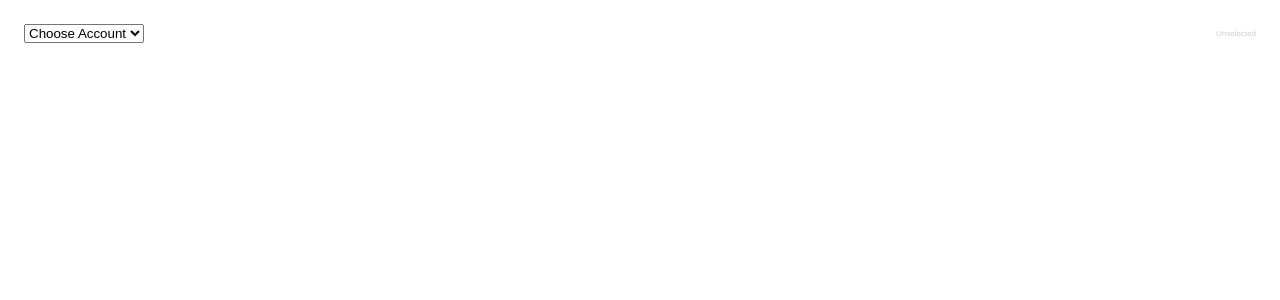
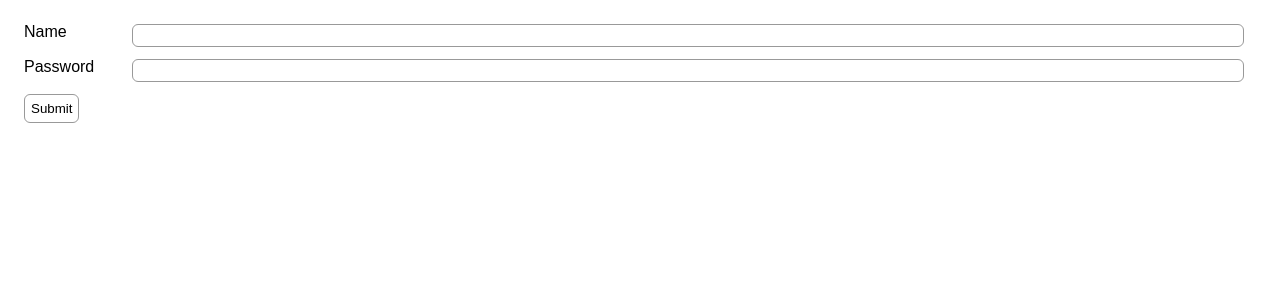
Before and after one commit to bbb-develop/wanan, a React (Create React App) app: page / in a window 1280 px wide. Shown: the top 300 px of the page. Built offline with nearby package versions, Linux system fonts and the light colour scheme.

Commit message:
Add session

```diff
--- /dev/null
+++ b/src/api/login/caller.js
@@ -0,0 +1,21 @@
+import humps from 'humps';
+import { Method } from '../promise-request';
+
+const caller = (data) => {
+  const {
+    name,
+    password,
+  } = data;
+
+  const url = `/login`;
+
+  return ({
+    method: Method.POST,
+    url,
+    data: humps.decamelizeKeys({
+      name, password,
+    }),
+  });
+};
+
+export default caller;
--- /dev/null
+++ b/src/api/login/index.js
@@ -0,0 +1 @@
+export { default as useLogin } from './useLogin';
--- /dev/null
+++ b/src/api/login/useLogin.js
@@ -0,0 +1,36 @@
+import { useState, useCallback, useMemo } from 'react';
+import humps from 'humps';
+
+import promiseRequest from '../promise-request';
+import caller from './caller';
+
+const transform = (data) => humps.camelizeKeys(data.data || data);
+
+function useLogin() {
+  const requestAction = useMemo(() => promiseRequest(caller, transform), []);
+  const [loading, setLoading] = useState(false);
+  const handleRequest = useCallback((params) => requestAction(params), [
+    requestAction,
+  ]);
+  const login = useCallback(
+    async (payload) => {
+      setLoading(true);
+
+      const { data, error } = await handleRequest(payload);
+      setLoading(false);
+
+      if (error) {
+        return Promise.reject(error);
+      }
+      return Promise.resolve(data);
+    },
+    [handleRequest],
+  );
+
+  return {
+    login,
+    loadingLogin: loading,
+  };
+}
+
+export default useLogin;
--- /dev/null
+++ b/src/api/logout/caller.js
@@ -0,0 +1,13 @@
+import { Method } from '../promise-request';
+
+const caller = (data) => {
+
+  const url = `/logout`;
+
+  return ({
+    method: Method.POST,
+    url,
+  });
+};
+
+export default caller;
--- /dev/null
+++ b/src/api/logout/index.js
@@ -0,0 +1 @@
+export { default as useLogout } from './useLogout';
--- /dev/null
+++ b/src/api/logout/useLogout.js
@@ -0,0 +1,36 @@
+import { useState, useCallback, useMemo } from 'react';
+import humps from 'humps';
+
+import promiseRequest from '../promise-request';
+import caller from './caller';
+
+const transform = (data) => humps.camelizeKeys(data.data || data);
+
+function useLogout() {
+  const requestAction = useMemo(() => promiseRequest(caller, transform), []);
+  const [loading, setLoading] = useState(false);
+  const handleRequest = useCallback((params) => requestAction(params), [
+    requestAction,
+  ]);
+  const logout = useCallback(
+    async (payload) => {
+      setLoading(true);
+
+      const { data, error } = await handleRequest(payload);
+      setLoading(false);
+
+      if (error) {
+        return Promise.reject(error);
+      }
+      return Promise.resolve(data);
+    },
+    [handleRequest],
+  );
+
+  return {
+    logout,
+    loadingLogout: loading,
+  };
+}
+
+export default useLogout;
--- a/src/pages/Home/Home.jsx
+++ b/src/pages/Home/Home.jsx
@@ -2,6 +2,8 @@ import React, { useEffect, useState } from 'react';
 import styled from 'styled-components';
 import { isNil } from 'lodash';
 import { useGetRooms } from '../../api/getRooms';
+import { useLogin } from '../../api/login';
+import { useLogout } from '../../api/logout';
 import { Room } from '../../components/Room';
 import { useApplicationContext } from '../../providers/applicationProvider';
 
@@ -19,6 +21,7 @@ const StyledTopContainer =styled.div`
   }
 
   .token {
+    margin-left: 6px;
     font-size: 8px;
     color: #ccc;
     max-width: 50%;
@@ -28,42 +31,119 @@ const StyledTopContainer =styled.div`
   }
 `;
 
+const StyledForm = styled.form`
+  margin-bottom: 12px;
+`;
+
+const StyledInputContainer = styled.div`
+  display: flex;
+  margin-bottom: 12px;
+
+  label {
+    width: 120px;
+  }
+`;
+
+const StyledInput = styled.input`
+  width: 100%;
+  margin-right: 12px;
+  border: 1px solid #999;
+  border-radius: 6px;
+  padding: 3px 6px;
+`;
+
+const StyledButton =styled.button`
+  border: 1px solid #999;
+  padding: 6px;
+  border-radius: 6px;
+`;
+
 const StyledRoom = styled(Room)`
   margin-top: 12px;
 `;
 
 const Home = () => {
   const [rooms, setRooms] = useState([])
-  const { token, setToken, accountConfigs } = useApplicationContext()
+  const [name, setName] = useState('');
+  const [password, setPassword] = useState('');
+  const { token, setToken, accountConfigs, isLogin, setLogin } = useApplicationContext()
   const { getRooms } = useGetRooms();
+  const { login } = useLogin();
+  const { logout } = useLogout();
 
   const handleChange = (event) => {
     setToken(event.target.value);
   };
+
+  const handleNameChange = (event) => {
+    setName(event.target.value);
+  }
+
+  const handlePasswordChange = (event) => {
+    setPassword(event.target.value);
+  }
+
+  const handleSubmit = () => {
+    login({ name, password})
+      .then(() => setLogin(true))
+      .catch(() => {setLogin(false)});
+  };
+
+  const handleLogout = () => {
+    logout().then(() => {
+      setLogin(false);
+      setRooms([]);
+    });
+  };
+
   useEffect(() => {
     if (!isNil(token)) {
       getRooms({ token })
         .then(setRooms);
     }
-  }, [token])
+  }, [token, isLogin]);
+
   return (
     <StyledContainer>
-      <StyledTopContainer>
-        <select className="select" onChange={handleChange} value={token}>
-          <option selected disabled>Choose Account</option>
-          {accountConfigs.map((account) => (<option key={account.name} value={account.token}>
-            {account.name}
-          </option>))}
-        </select>
-        <div className="token">{`${token || 'Unselected'}`}</div>
+      {!isLogin ? (
+        <StyledForm>
+          <StyledInputContainer>
+            <label>Name</label>
+            <StyledInput value={name} onChange={handleNameChange} />
+          </StyledInputContainer>
+          <StyledInputContainer>
+            <label>Password</label>
+            <StyledInput
+              type="password"
+              value={password}
+              onChange={handlePasswordChange}
+            />
+          </StyledInputContainer>
+          <StyledButton type="button" onClick={handleSubmit}>
+            Submit
+          </StyledButton>
+        </StyledForm>
+      ) : (
+        <StyledTopContainer>
+          <select className="select" onChange={handleChange} value={token}>
+            <option selected disabled>
+              Choose Account
+            </option>
+            {accountConfigs.map((account) => (
+              <option key={account.name} value={account.token}>
+                {account.name}
+              </option>
+            ))}
+          </select>
+          <StyledButton onClick={handleLogout}>Logout</StyledButton>
+          <div className="token">{`${token || "Unselected"}`}</div>
+        </StyledTopContainer>
+      )}
 
-      </StyledTopContainer>
       <div>
-        {
-          rooms.map((room) => (
-            <StyledRoom key={room.id} room={room} />
-          ))
-        }
+        {rooms.map((room) => (
+          <StyledRoom key={room.id} room={room} />
+        ))}
       </div>
     </StyledContainer>
   );
--- a/src/providers/applicationProvider.jsx
+++ b/src/providers/applicationProvider.jsx
@@ -19,11 +19,14 @@ const ApplicationContext = createContext({
 
 const useApplicationProvider = () => {
   const [token, setToken] = useState();
+  const [isLogin, setLogin] = useState(false);
 
   return ({
     token,
     setToken,
     accountConfigs,
+    isLogin,
+    setLogin,
   })
 };
 
```
Also changed, not shown: src/setupProxy.js (+36 -0 lines), 1 other file (tests, documents, lock files or other folders).
